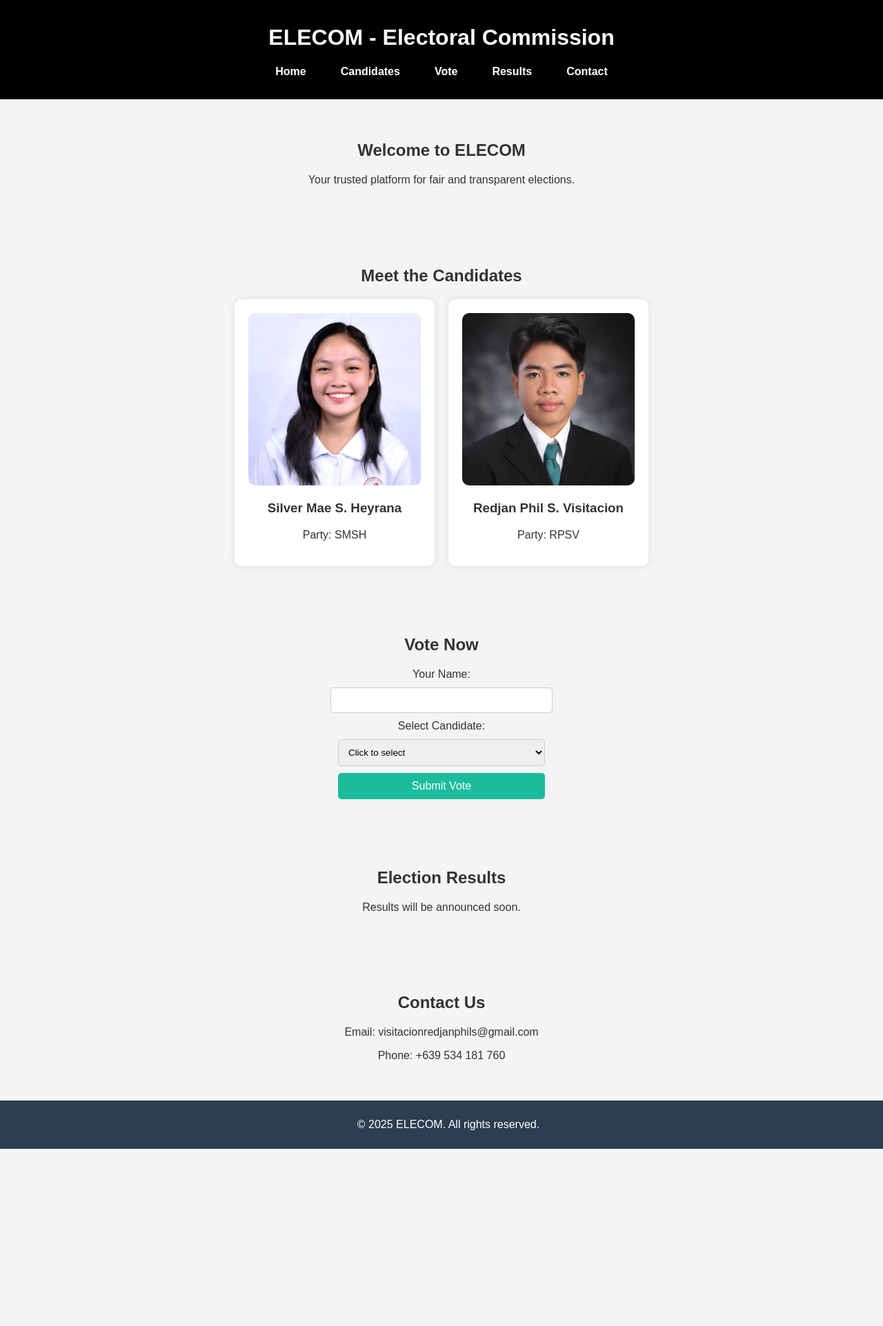
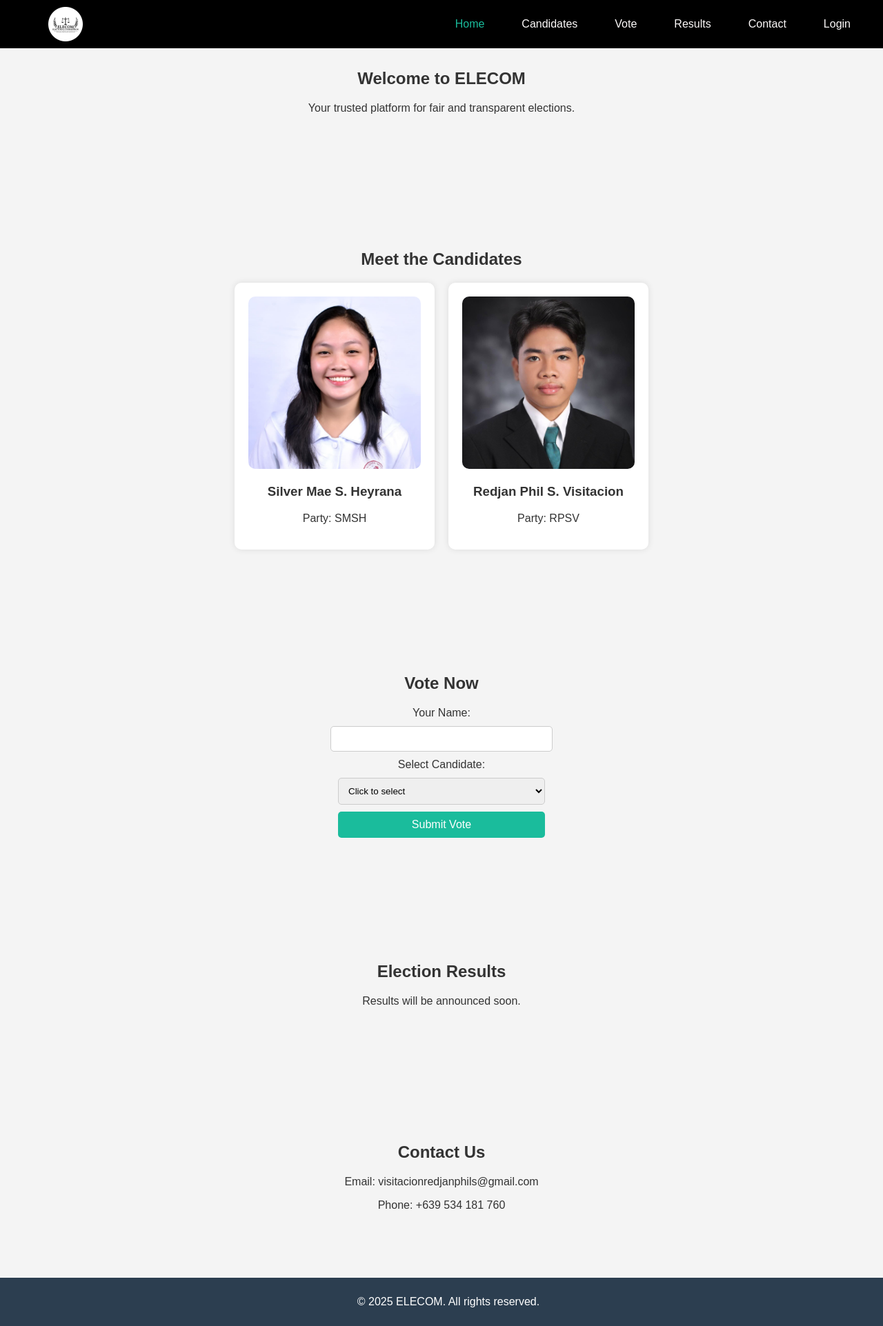
Before and after one commit to RedjanVisitacion/ELECOM, a PHP site: page /Elecom.html in a window 1280 px wide. Shown: the whole page at 69% size. Before the commit the page ends 1666 px from the top, so only its background shows below. Run offline with PHP 8.4, Linux system fonts and the light colour scheme; some libraries are stand-ins or nearby versions.

Commit message:
I change minor

```diff
--- a/Elecom.html
+++ b/Elecom.html
@@ -6,20 +6,26 @@
     <title>ELECOM - Electoral Commission</title>
     <link rel="stylesheet" href="css/style.css">
     <link rel="icon" href="img/icon.png">
+    <script src="https://kit.fontawesome.com/a076d05399.js" crossorigin="anonymous"></script>
 </head>
 <body>
-    <header>
-        <h1>ELECOM - Electoral Commission</h1>
-        <nav>
-            <ul>
-                <li><a href="#home">Home</a></li>
-                <li><a href="#candidates">Candidates</a></li>
-                <li><a href="#vote">Vote</a></li>
-                <li><a href="#results">Results</a></li>
-                <li><a href="#contact">Contact</a></li>
-            </ul>
-        </nav>
-    </header>
+
+    <div class="header">
+        <div class="container">
+            <i id="btnMenu" class="fa-solid fa-bars"></i>
+            <nav>
+                <img src="img/icon.png" alt="Use data to see photos" class="hlogo">
+                <div class="nav-links">
+                    <a href="#home" class="active">Home</a>
+                    <a href="#candidates">Candidates</a>
+                    <a href="#vote">Vote</a>
+                    <a href="#results">Results</a>
+                    <a href="#contact">Contact</a>
+                    <a href="login.html" class="btn" onClick="window.open('login.html', '_blank');">Login</a>
+                </div>
+            </nav>
+        </div>
+    </div>
 
     <section id="home">
         <h2>Welcome to ELECOM</h2>
@@ -30,12 +36,12 @@
         <h2>Meet the Candidates</h2>
         <div class="candidate-list">
             <div class="candidate">
-                <img src="img/c1.png" alt="Use data to see photos">
+                <img src="img/c1.png" alt="Candidate 1">
                 <h3>Silver Mae S. Heyrana</h3>
                 <p>Party: SMSH</p>
             </div>
             <div class="candidate">
-                <img src="img/c2.jpg" alt="Use data to see photos">
+                <img src="img/c2.jpg" alt="Candidate 2">
                 <h3>Redjan Phil S. Visitacion</h3>
                 <p>Party: RPSV</p>
             </div>
@@ -71,5 +77,6 @@
     <footer>
         <p>&copy; 2025 ELECOM. All rights reserved.</p>
     </footer>
+
 </body>
 </html>
--- a/css/style.css
+++ b/css/style.css
@@ -4,48 +4,82 @@ body {
     padding: 0;
     background-color: #f4f4f4;
     color: #333;
-    scroll-behavior: smooth;
 }
 
-header {
+/* Start Header */
+.header {
+    position: fixed;
+    width: 100%;
+    z-index: 1000;
     background-color: #000000;
-    color: white;
-    padding: 15px 0;
-    text-align: center;
+    padding: 10px 20px;
 }
 
-nav ul {
-    list-style: none;
-    padding: 0;
+.header .container {
     display: flex;
-    justify-content: center;
-    gap: 20px;
+    justify-content: space-between;
+    align-items: center;
 }
 
-nav ul li {
-    display: inline;
+.header nav {
+    display: flex;
+    justify-content: space-between;
+    align-items: center;
+    width: 100%;
 }
 
-nav ul li a {
-    text-decoration: none;
-    color: white;
-    font-weight: bold;
-    padding: 10px 15px;
-    border-radius: 5px;
-    transition: background 0.3s;
+.header nav img {
+    height: 50px;
+    margin-left: 50px;
 }
 
-nav ul li a:hover {
-    background-color: #1abc9c;
+.header nav .nav-links {
+    display: flex;
+    gap: 20px;
+    margin-right: 50px;
+}
+
+.header nav .nav-links a {
+    color: #fdfafa;
+    font-weight: 500;
+    padding: 0 17px;
+    text-transform: capitalize;
+    text-decoration: none;
+
+}
+
+.header nav .nav-links a:hover,
+.header nav .nav-links a.active {
+    color: #1abc9c;
+}
+
+/* Add class active to header on scroll */
+.header.active {
+    background-color: #fff;
+    border-bottom: 1px solid #7272724d;
+}
+
+.header.active nav .nav-links a {
+    color: #333;
+}
+
+.header.active nav .nav-links a:hover,
+.header.active nav .nav-links a.active {
+    color: #1abc9c;
+}
+
+#btnMenu {
+    display: none;
 }
 
 section {
-    padding: 40px;
+    padding: 80px 40px;
     text-align: center;
 }
 
 .candidate-list {
     display: flex;
+    flex-wrap: wrap;
     justify-content: center;
     gap: 20px;
 }
@@ -100,3 +134,15 @@ footer {
     bottom: 0;
     width: 100%;
 }
+
+@media (max-width: 768px) {
+    .header nav .nav-links {
+        flex-direction: column;
+        align-items: center;
+    }
+
+    .candidate-list {
+        flex-direction: column;
+        align-items: center;
+    }
+}
```
